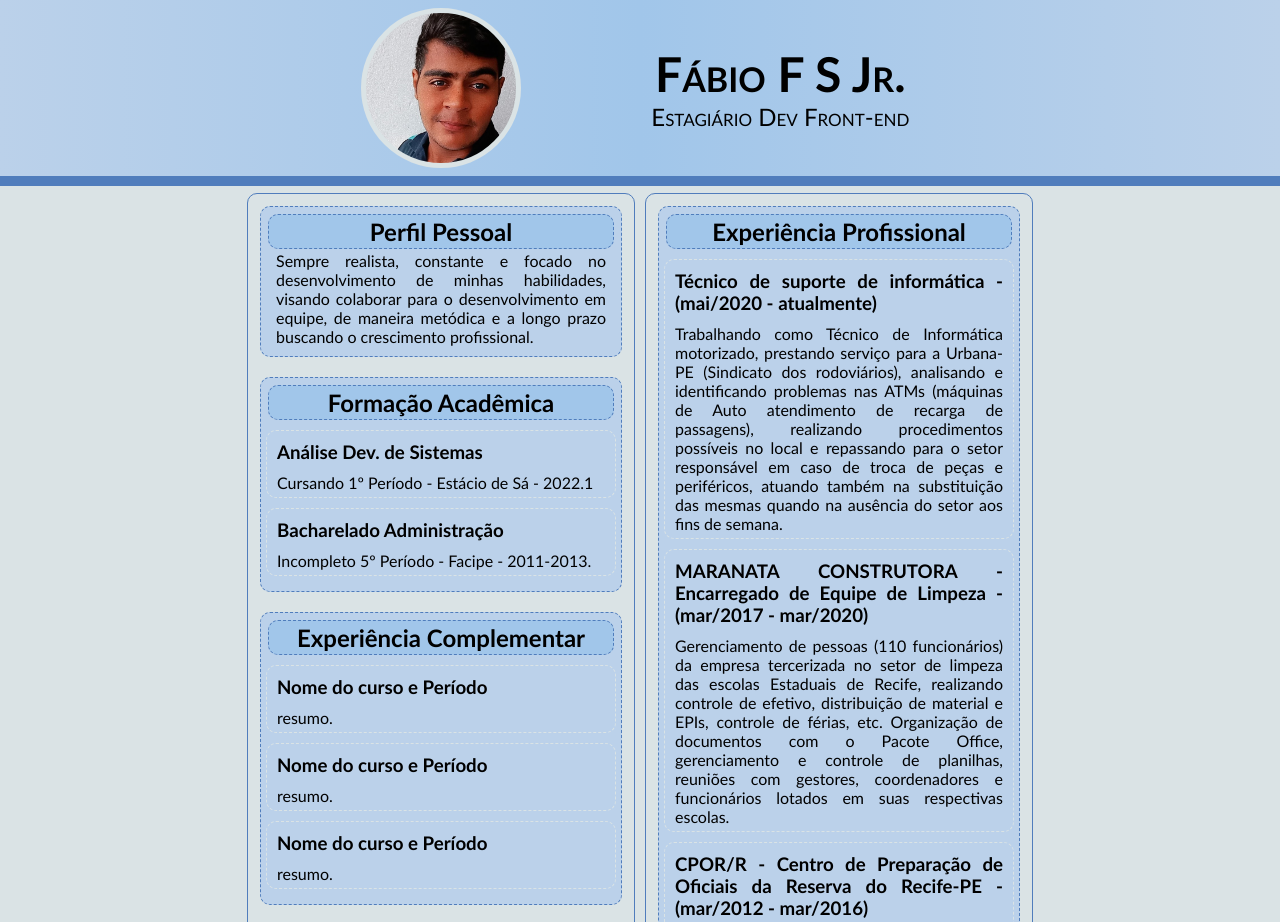
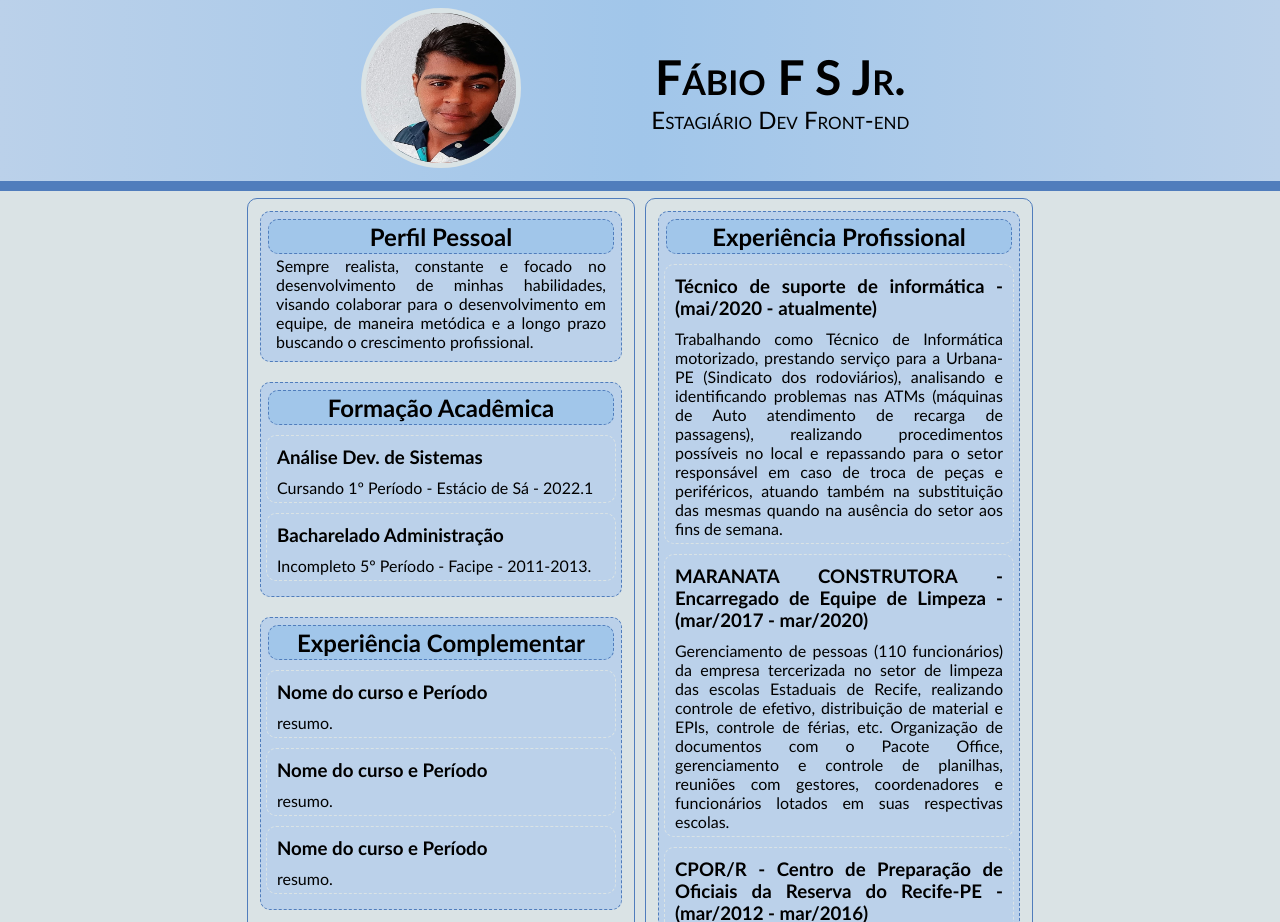
Before and after one commit to fabiofsjunior/curriculo-index, a plain HTML site: page index.html in a window 1280 px wide. Shown: the top 922 px of the page. Drawn offline with Linux system fonts and the light colour scheme.

Commit message:
Update index.html

```diff
--- a/index.html
+++ b/index.html
@@ -11,7 +11,7 @@
 <body>
     <header>
         <div class="topo">
-            <div class="fotoperfil"></div>
+            <div ><img class="fotoperfil" src="images/perfil - Copia.jpg" alt="Foto Perfil" ></div>
             <div>
                 <h1>Fábio F S Jr.</h1>
                 <p>Estagiário Dev Front-end</p>
```
